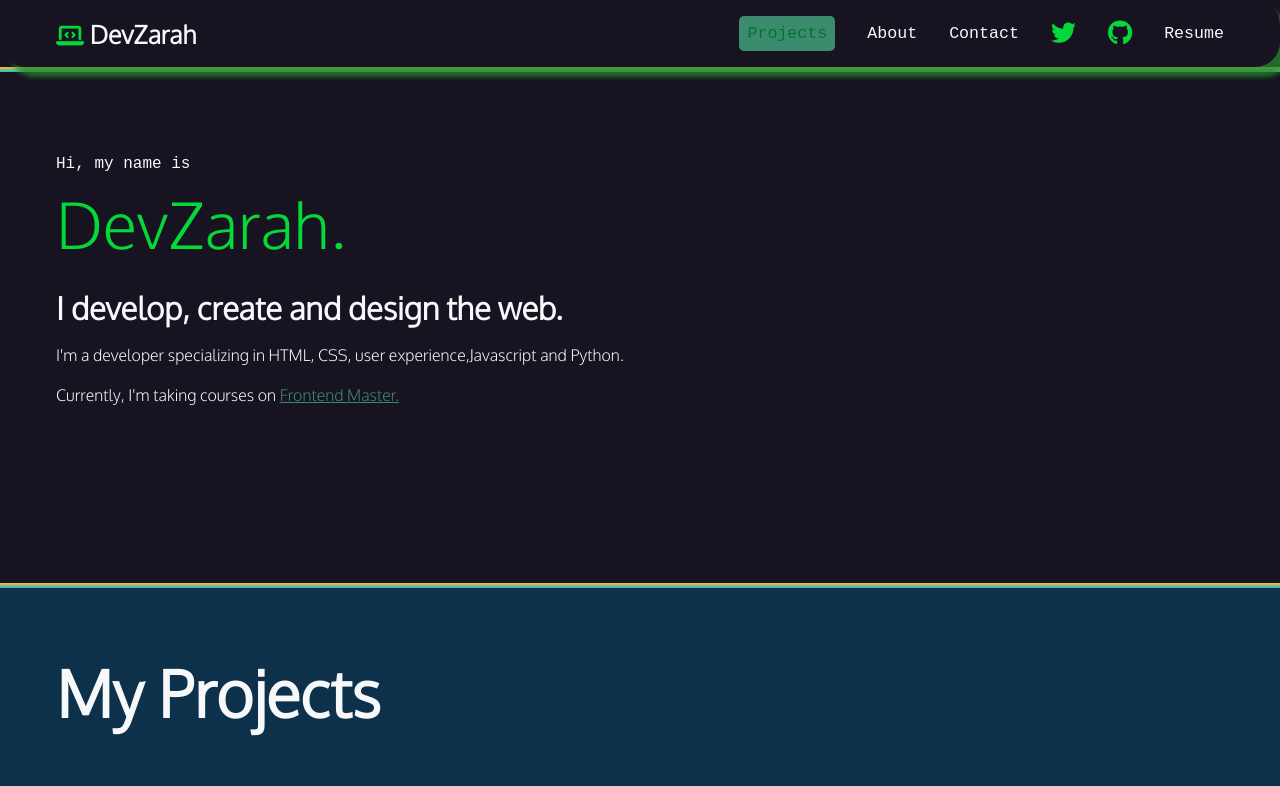
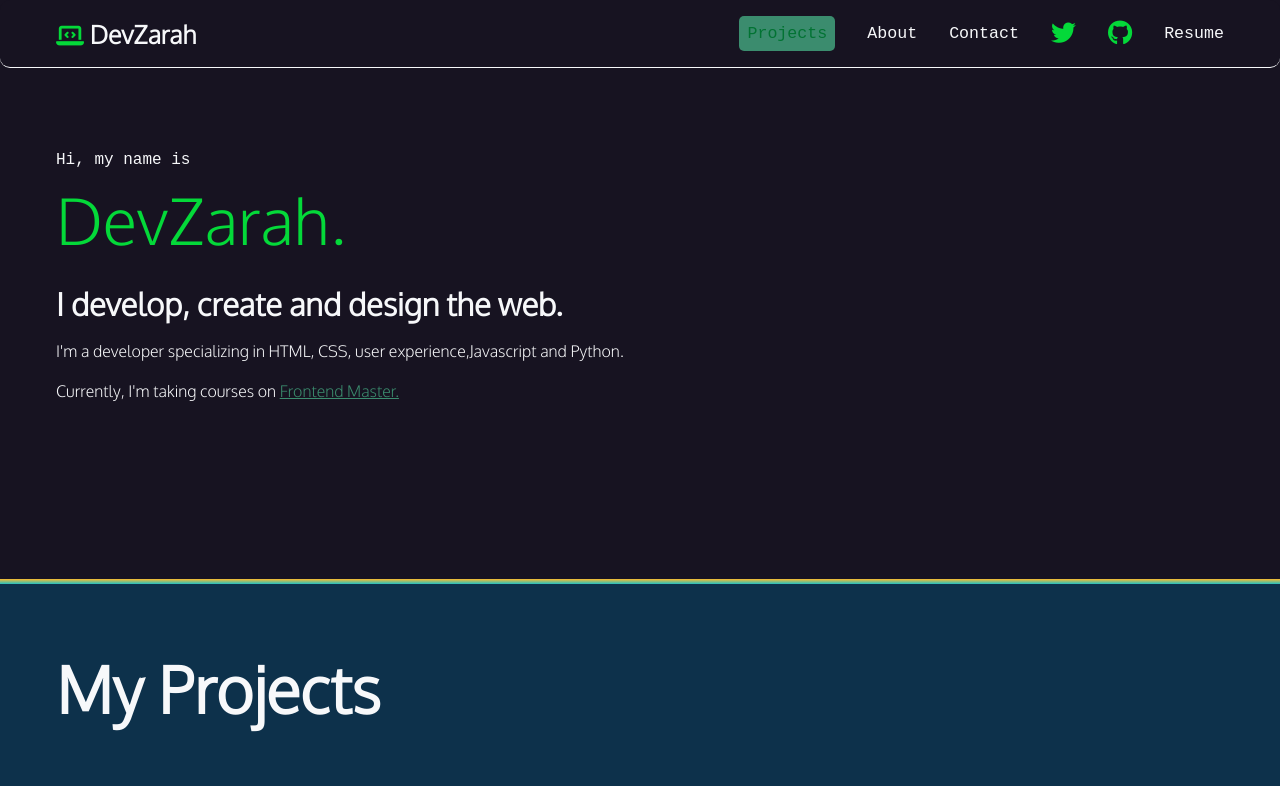
Before and after one commit to DEVZARAH/portfolio, a plain HTML site: page index.html in a window 1280 px wide. Shown: the top 786 px of the page. Drawn offline with Linux system fonts and the light colour scheme; a web font is replaced by a local one.

Commit message:
Removed box shawdow

```diff
--- a/Css/index.css
+++ b/Css/index.css
@@ -61,11 +61,12 @@ img{
 header{
      position: sticky;
    top: 0;
+   border-bottom: 1px solid;
+   border-radius: 10px;
    background-color: var(--black);
-   border-radius: 25px;
-box-shadow: 10px 10px 5px 0px rgba(35,138,45,0.75);
+/* box-shadow: 10px 10px 5px 0px rgba(35,138,45,0.75);
 -webkit-box-shadow: 10px 10px 5px 0px rgba(35,138,45,0.75);
--moz-box-shadow: 10px 10px 5px 0px rgba(35,138,45,0.75);
+-moz-box-shadow: 10px 10px 5px 0px rgba(35,138,45,0.75); */
 
 }
 /* intro */
--- a/index.html
+++ b/index.html
@@ -55,7 +55,6 @@
       </ul>
     </nav>
 </header>
-    <div class="gradient"></div>
 
     <section id="intro">
       <p class="name">Hi, my name is <span>DevZarah.</span></p>
```
